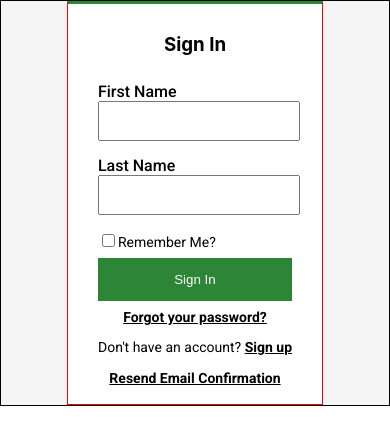
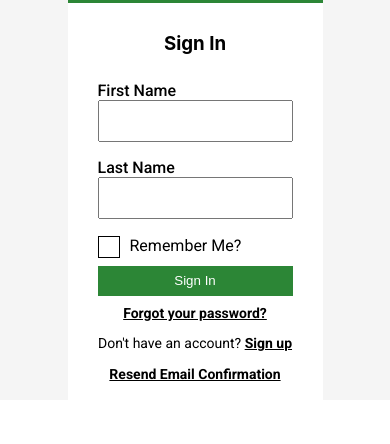
Before and after one commit to akshitkakkar/ReactJS_Form, a React (Create React App) app: page / in a window 390 px wide. Shown: the top 444 px of the page. Built offline with nearby package versions, Linux system fonts and the light colour scheme.

Commit message:
Handled the corner cases around form styling and responsiveness

```diff
--- a/src/App.scss
+++ b/src/App.scss
@@ -1,14 +1,13 @@
 .form-login {
   display: flex;
   justify-content: center;
-  border: 1px solid;
   background-color: #F5F5F5;
 
   form {
     padding: 10px 30px;
-    border: 1px solid red;
     background-color: #fff;
     border-top: 3px solid #2C8636;
+    width: 50%;
 
     h3 {
       text-align: center;
@@ -16,16 +15,65 @@
 
     input[type=text] {
       width: 100%;
-      height: 4vh;
+      height: 5vh;
+      box-sizing: border-box;
+    }
+
+    input[type=checkbox] {
+      position: absolute;
+      opacity: 0;
+
+      & + label {
+        position: relative;
+        cursor: pointer;
+        padding: 0;
+      }
+
+      & + label:before {
+        content: '';
+        margin-right: 10px;
+        display: inline-block;
+        vertical-align: text-top;
+        width: 20px;
+        height: 20px;
+        background: white;
+        border: 1px solid;
+      }
+
+      &:hover + label:before {
+        background: #2C8636;
+      }
+
+      &:checked + label:before {
+        background: #2C8636;
+      }
+
+      &:checked + label:after {
+        content: '';
+        position: absolute;
+        left: 5px;
+        top: 9px;
+        background: white;
+        width: 2px;
+        height: 2px;
+        box-shadow:
+          2px 0 0 white,
+          4px 0 0 white,
+          4px -2px 0 white,
+          4px -4px 0 white,
+          4px -6px 0 white,
+          4px -8px 0 white;
+        transform: rotate(45deg);
+      }
     }
 
     button {
       width: 100%;
-      height: 5vh;
       color: #fff;
       background-color: #2C8636;
       border: none;
       cursor: pointer;
+      box-sizing: border-box;
     }
 
     .form-field, .form-checkbox, .form-submit, .form-help {
@@ -45,7 +93,6 @@
       label {
         font-family: 'Roboto';
         font-weight: 400;
-        font-size: 14px;
       }
     }
     .form-help {
--- a/src/components/Form.js
+++ b/src/components/Form.js
@@ -14,8 +14,8 @@ const Form = () => {
                     <input type="text" name="last-name"/>
                 </div>
                 <div className="form-checkbox">
-                    <input type="checkbox" tabindex="0"/>
-                    <label>Remember Me?</label>
+                    <input id="remember-login" type="checkbox" tabindex="0"/>
+                    <label for="remember-login">Remember Me?</label>
                 </div>
                 <button class="form-submit" type="submit">Sign In</button>
                 <div className="form-help">
```
Also changed, not shown: 1 other file (tests, documents, lock files or other folders).
